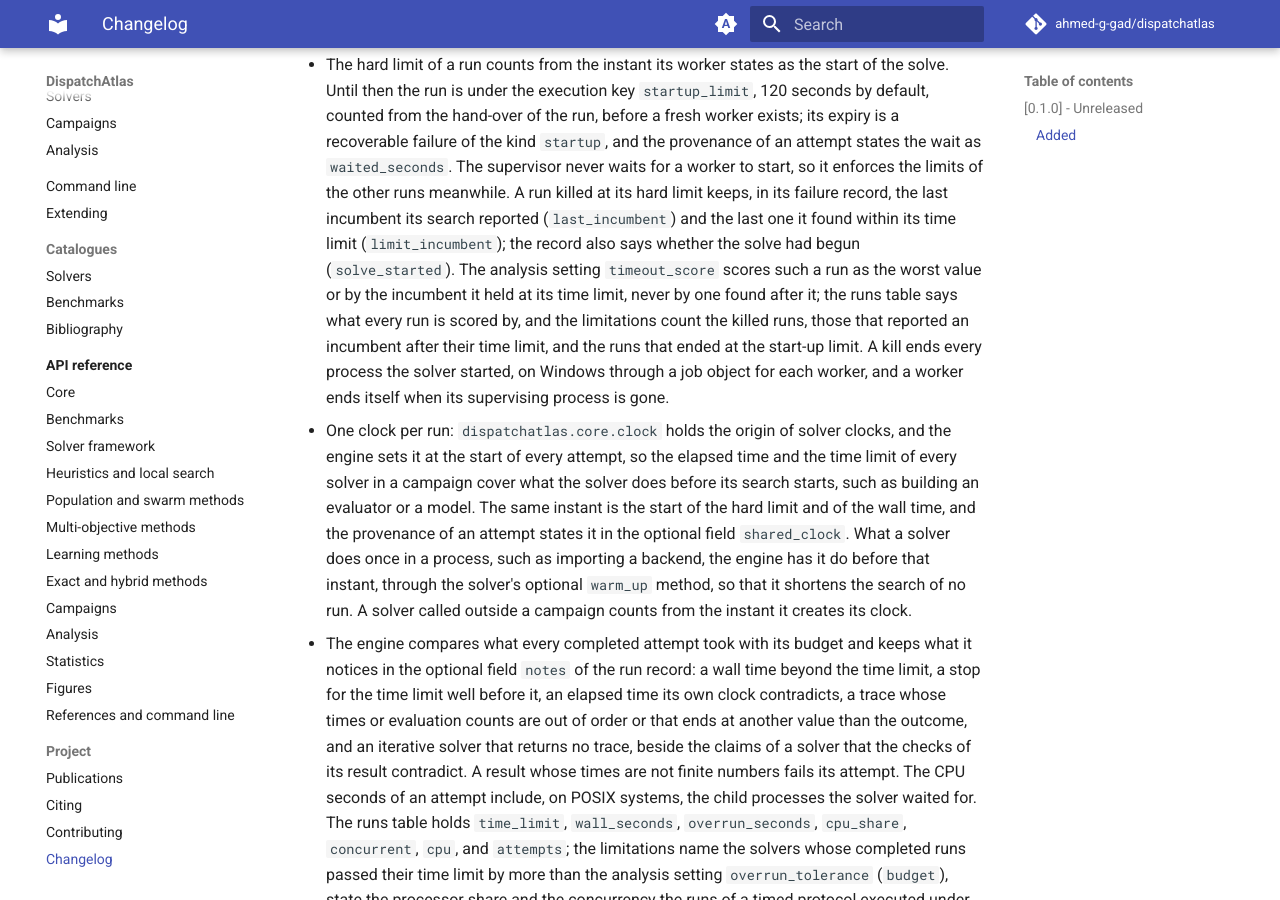
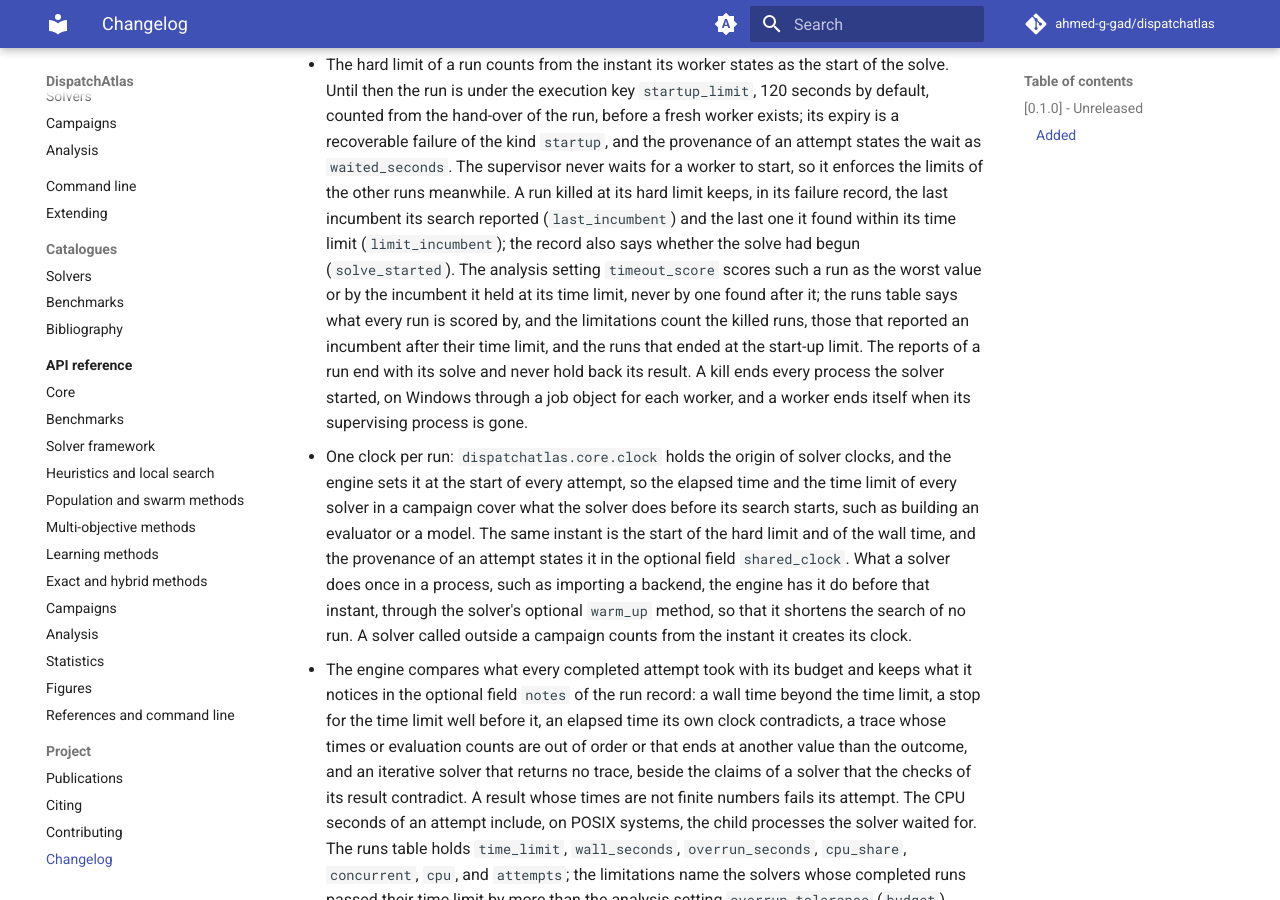
Before and after one commit to Ahmed-G-Gad/dispatchatlas, an MkDocs documentation site: the page built from docs/changelog.md, in a window 1280 px wide and 900 px high, scrolled down 1573 px. Built offline with MkDocs 1.6.1 and Material for MkDocs 9.7.7, drawn with Linux system fonts in a browser that asks for light colours; comment, search, counter and statistics services are not loaded.

Commit message:
State in the guide and the changelog that the reports of a run end with its solve
A report of an incumbent that falls due as the search returns is not
sent, and the result of the run follows at once.

```diff
--- a/CHANGELOG.md
+++ b/CHANGELOG.md
@@ -79,7 +79,8 @@ and this project adheres to [Semantic Versioning](https://semver.org/spec/v2.0.0
   as the worst value or by the incumbent it held at its time limit, never by
   one found after it; the runs table says what every run is scored by, and
   the limitations count the killed runs, those that reported an incumbent
-  after their time limit, and the runs that ended at the start-up limit. A
+  after their time limit, and the runs that ended at the start-up limit. The
+  reports of a run end with its solve and never hold back its result. A
   kill ends every process the solver started, on Windows through a job
   object for each worker, and a worker ends itself when its supervising
   process is gone.
```
Also changed, not shown: docs/guide/campaigns.md (+3 -1 lines).
